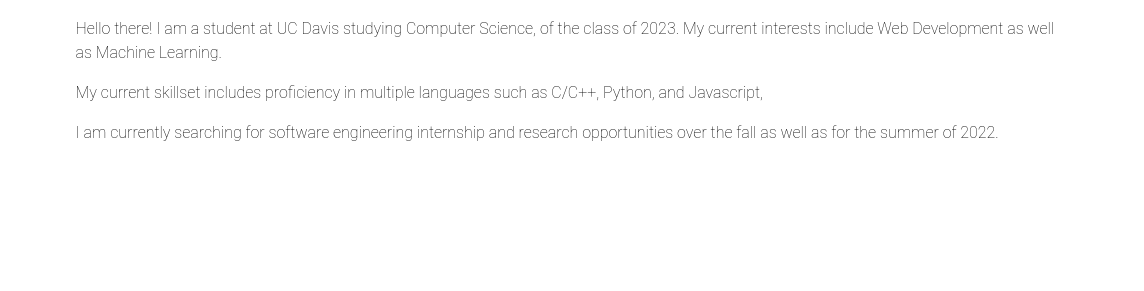
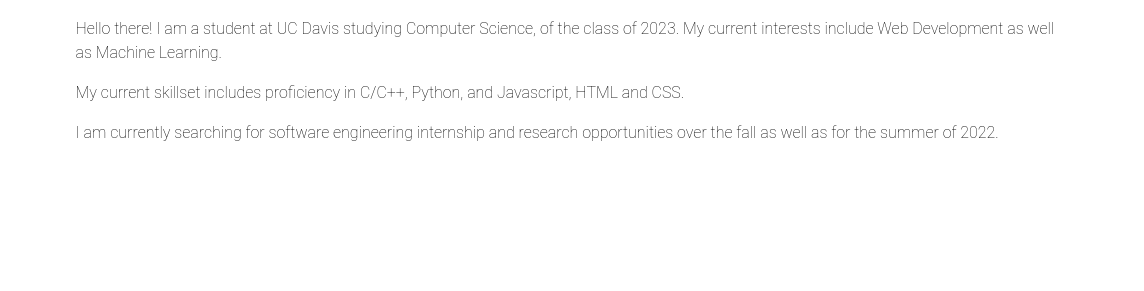
Before and after one commit to ehongkuo/ehongkuo.github.io, a plain HTML site: page index.html in a window 1280 px wide. Shown: the part 911-1202 px from the top of the page, 136-1280 px from the left. Drawn offline with Linux system fonts and the light colour scheme.

Commit message:
test commit

```diff
--- a/index.html
+++ b/index.html
@@ -30,7 +30,7 @@
                 </figure>
                 <h2>About Me</h2>
                 <p>Hello there! I am a student at UC Davis studying Computer Science, of the class of 2023. My current interests include Web Development as well as Machine Learning.</p>
-                <p>My current skillset includes proficiency in multiple languages such as C/C++, Python, and Javascript, </p>
+                <p>My current skillset includes proficiency in C/C++, Python, and Javascript, HTML and CSS.</p>
                 <p>I am currently searching for software engineering internship and research opportunities over the fall as well as for the summer of 2022.</p>
             </div>
         </main>
```
